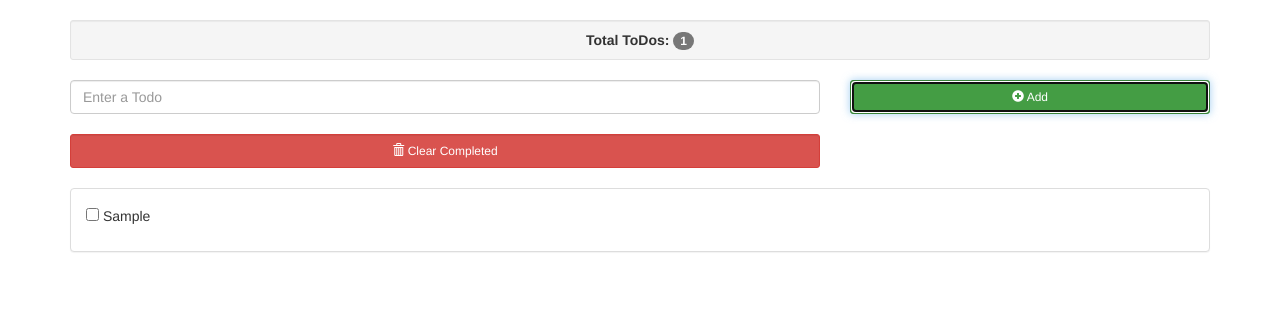
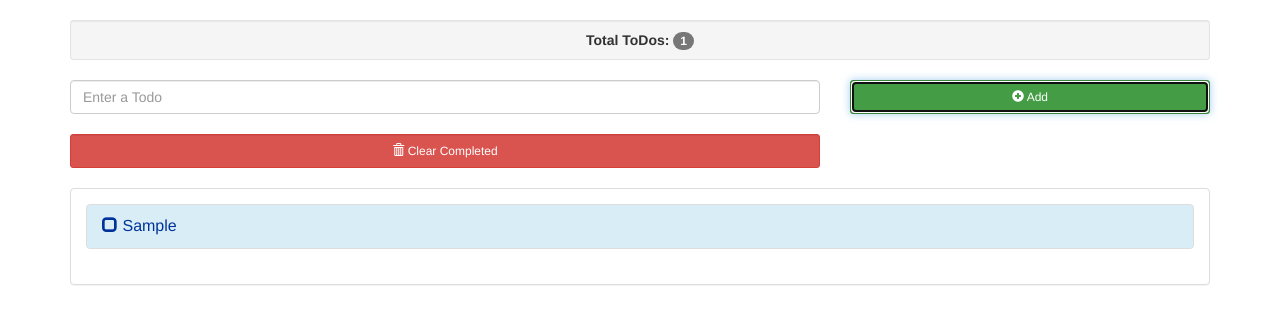
Before and after one commit to freaking2012/TodoList, a plain HTML site: page index.html in a window 1280 px wide. Both pictures are taken after typing "Sample" into the empty fields and a click on the button "Add". Drawn offline with Linux system fonts and the light colour scheme.

Commit message:
ListView
Added the listview

```diff
--- a/css/todo.css
+++ b/css/todo.css
@@ -2,3 +2,9 @@
 text-decoration:line-through;
 color:grey;
 }
+#liItem{
+cursor: pointer; cursor: hand;
+color:#003399;
+font-size:16px;
+}
+.
--- a/index.html
+++ b/index.html
@@ -45,11 +45,14 @@
 	<div class="row">
 		<div class="col-xs-12">
 			<div  style="overflow: auto;">
-				<ul class="list-unstyled">
-					<li ng-repeat="todo in todos" class="task">
-					<input type="checkbox"  id="check" ng-model="todo.done" ng-change="stateChanged(todo)" >
-					<span class="done-{{todo.done}}">{{todo.text}}</span>
+				<ul class="list-group">
+					<li ng-repeat="todo in todos" ng-class="{'list-group-item-info':todo.done==false,'list-group-item-warning':todo.done==true}"  class="list-group-item" id="liItem" ng-click="textClicked(todo)">
+					<span class="glyphicon" ng-class="{'glyphicon-check':todo.done==true,'glyphicon-unchecked':todo.done==false}"></span>
+					<input type="checkbox"  id="check" ng-model="todo.done" ng-change="stateChanged(todo)" hidden>
+					<span class="done-{{todo.done}}" id="liText">{{todo.text}}</span>
+
 					</li>
+
 				</ul>
 			</div>
 		</div>
--- a/js/todo.js
+++ b/js/todo.js
@@ -90,9 +90,36 @@ function TodoCtrl($scope)
 		//alert(itemId);
 		localStorage.setItem(chk.id,localStorage.getItem(chk.id).split('|')[0]+"|"+chk.done);
 
+
+	}
+
+	$scope.textClicked = function(todo)
+	{
+
+
+		//alert(itemId);
+		for(var i=0;i<$scope.todos.length;i++)
+		{
+
+			if($scope.todos[i].id==todo.id)
+			{
+
+				if(todo.done==true)
+				{
+					todo.done=false;
+
+				}
+				else
+				{
+					todo.done=true;
+
+				}
+				localStorage.setItem(todo.id,localStorage.getItem(todo.id).split('|')[0]+"|"+todo.done);
+				break;
+			}
+		}
 	}
 
 
 
-
 }
```
